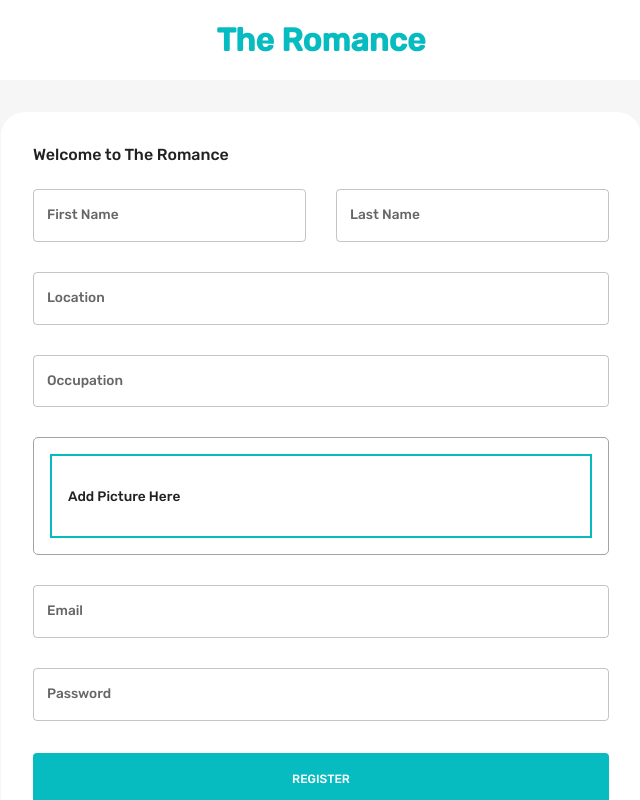
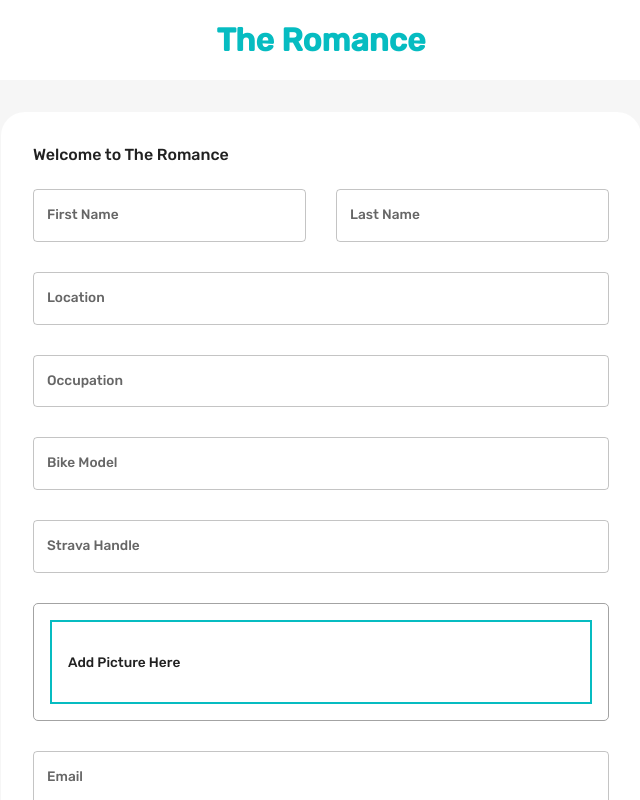
Before and after one commit to rsw359/RiderSocial, a React (Create React App) app in the folder client/: page / in a window 1280 px wide. Both pictures are taken after a click on the element "Don't have an account? Sign Up!". Shown: the top 800 px of the page, without its empty margins (319-959 px from the left). Built offline with nearby package versions, Linux system fonts and the light colour scheme.

Commit message:
implementing model changes

```diff
--- a/client/src/scenes/loginPage/Form.jsx
+++ b/client/src/scenes/loginPage/Form.jsx
@@ -23,6 +23,8 @@ const registerSchema = yup.object().shape({
 	password: yup.string().required("required"),
 	location: yup.string().required("required"),
 	occupation: yup.string().required("required"),
+	bikes: yup.string(),
+	strava: yup.string(),
 	picture: yup.string().required("required"),
 });
 
@@ -37,6 +39,8 @@ const initialValuesRegister = {
 	email: "",
 	password: "",
 	location: "",
+	bike: "",
+	strava: "",
 	occupation: "",
 	picture: "",
 };
@@ -173,6 +177,27 @@ const Form = () => {
 									helperText={touched.occupation && errors.occupation}
 									sx={{ gridColumn: "span 4" }}
 								/>
+
+								<TextField
+									label="Bike Model"
+									onBlur={handleBlur}
+									onChange={handleChange}
+									value={values.bike}
+									name="bike"
+									error={Boolean(touched.bike) && Boolean(errors.bike)}
+									helperText={touched.bike && errors.bike}
+									sx={{ gridColumn: "span 4" }}
+								/>
+								<TextField
+									label="Strava Handle"
+									onBlur={handleBlur}
+									onChange={handleChange}
+									value={values.strava}
+									name="strava"
+									error={Boolean(touched.strava) && Boolean(errors.strava)}
+									helperText={touched.strava && errors.strava}
+									sx={{ gridColumn: "span 4" }}
+								/>
 								<Box
 									gridColumn="span 4"
 									border={`1px solid ${palette.neutral.medium}`}
```
